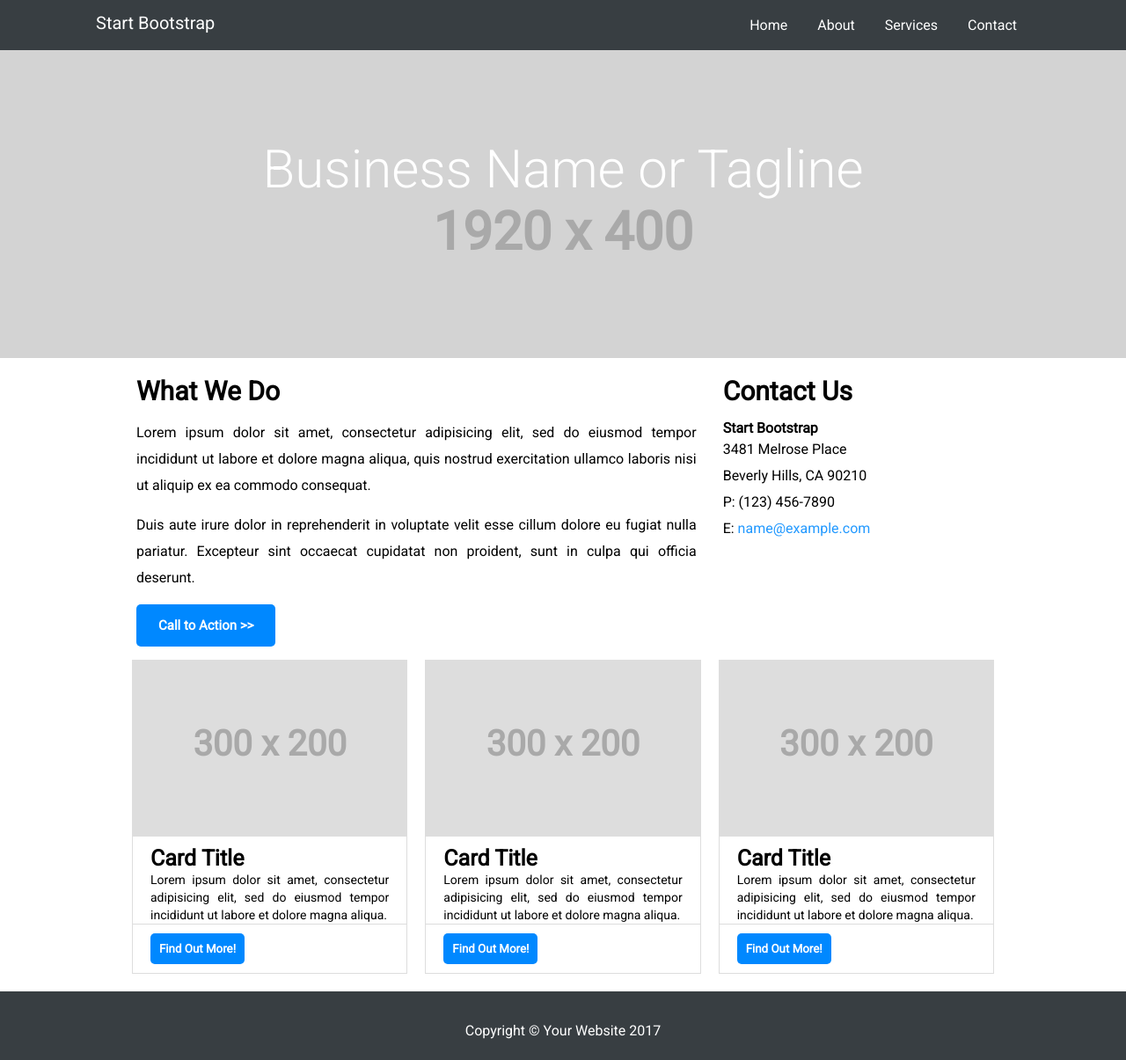
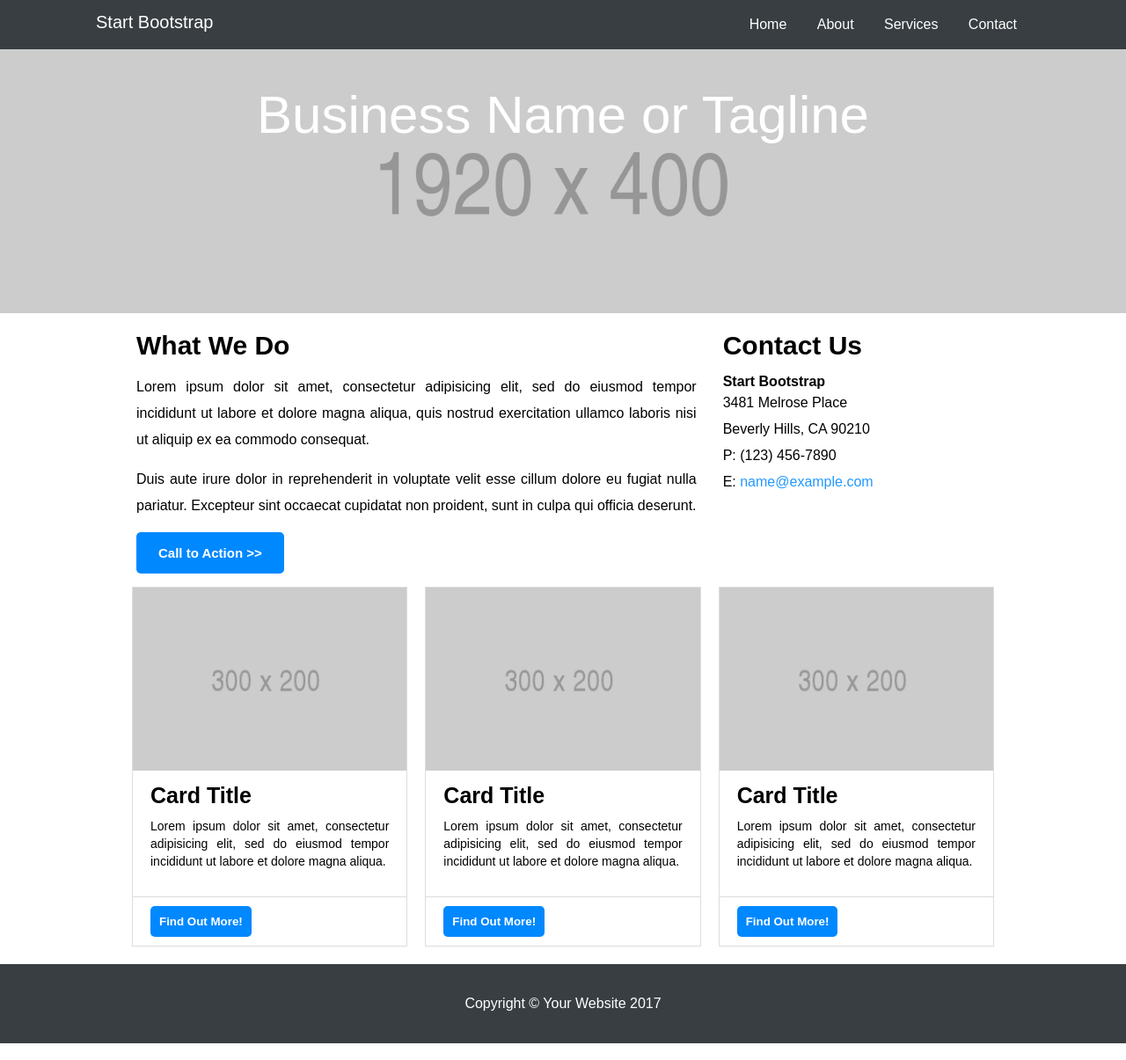
Before and after one commit to JessicaMP/Mi-pagina, a plain HTML site: page index.html in a window 1280 px wide. Shown: the whole page at 88% size. Drawn offline with Linux system fonts and the light colour scheme.

Commit message:
Agregando imagenes

```diff
--- a/css/main.css
+++ b/css/main.css
@@ -1,7 +1,7 @@
 /* Reset */
 * {
   box-sizing: border-box;
-  font-family: 'Roboto', sans-serif;
+  font-family: 'Monserrat', sans-serif;
   margin: 0;
 }
 /*Grid*/
@@ -192,25 +192,20 @@ ul {
 }
 
 .back {
-  background-color: lightgray;
   width: 100%;
-  height: 350px;
+  background-image: url('../assets/images/background.png');
+  background-size: cover;
+  background-position: center center;
+  display: table;
+  height: 300px;
 }
 
-h2, h1 {
+.back h2 {
+  font-weight: lighter;
   text-align: center;
   font-size: 60px;
-}
-
-h2 {
-  font-weight: lighter;
-  padding-top: 100px;
-}
-
-h1 {
-  font-weight: bold;
-  color: darkgray;
-  transform: translateY(-200%);
+  display: table-cell;
+  vertical-align: middle;
 }
 
 h3 {
@@ -251,21 +246,19 @@ p {
 }
 
 .image {
-  background-color: #ddd;
   padding: 0;
-  height: 200px;
+  height: auto;
+  width: 100%
 }
 
-.image h1 {
-  transform: translateY(150%);
-  font-size: 40px;
+.image img {
+  width: 100%;
 }
 
 .card p {
-  font-size: 14px;
-  line-height: 20px;
-  padding-top: 10px;
-  padding-bottom: 30px;
+  font-size: 20px;
+  line-height: 25px;
+  padding: 10px 20px 30px;
 }
 
 .btn {
@@ -273,13 +266,13 @@ p {
   padding: 10px 0;
 }
 
-h4, .card p, button {
+h4, button {
   padding: 0 20px;
 }
 
 h4 {
   padding-top: 10px;
-  font-size: 25px;
+  font-size: 30px;
 }
 
 .footer p {
@@ -311,7 +304,7 @@ button {
   section {
     overflow: auto;
     display: flex;
-}
+  }
 
   .view-mobile {
     display: none;
@@ -322,25 +315,21 @@ button {
   }
 
   .back {
-    background-color: lightgray;
     width: 100%;
-    height: 350px;
+    background-image: url('../assets/images/background.png');
+    background-size: cover;
+    background-position: center center;
+    height: 300px;
+    display: table;
   }
 
-  h2, h1 {
+  .back h2 {
+    font-weight: lighter;
     text-align: center;
     font-size: 60px;
-  }
-
-  h2 {
-    font-weight: lighter;
-    padding-top: 100px;
-  }
-
-  h1 {
-    font-weight: bold;
-    color: darkgray;
-    transform: translateY(0%);
+    display: table-cell;
+    padding-top: 40px;
+    vertical-align: sub;
   }
 
   h3 {
@@ -385,21 +374,18 @@ button {
   }
 
   .image {
-    background-color: #ddd;
     padding: 0;
-    height: 200px;
+    height: auto;
   }
 
-  .image h1 {
-    transform: translateY(150%);
-    font-size: 40px;
+  .image img {
+    width: 100%;
   }
 
   .card p {
     font-size: 14px;
     line-height: 20px;
-    padding-top: 10px;
-    padding-bottom: 30px;
+    padding: 10px 20px 30px;
   }
 
   .btn {
@@ -407,7 +393,7 @@ button {
     padding: 10px 0;
   }
 
-  h4, .card p, button {
+  h4, button {
     padding: 0 20px;
   }
 
--- a/index.html
+++ b/index.html
@@ -27,7 +27,6 @@
      </nav>
      <div class="back">
        <h2>Business Name or Tagline</h2>
-       <h1>1920 x 400</h1>
      </div>
    </header>
    <section class="container">
@@ -52,7 +51,7 @@
     <section class="container">
       <div class="col-sm-4 col-xs-12 row card">
         <div class="image">
-          <h1>300 x 200</h1>
+          <img src="assets/images/picture.png" alt="Imagen de 300x 200">
         </div>
         <h4>Card Title</h4>
         <p>Lorem ipsum dolor sit amet, consectetur adipisicing elit, sed do eiusmod tempor incididunt ut labore et dolore magna aliqua.</p>
@@ -62,7 +61,7 @@
       </div>
       <div class="col-sm-4 col-xs-12 row card">
         <div class="image">
-          <h1>300 x 200</h1>
+          <img src="assets/images/picture.png" alt="Imagen de 300x 200">
         </div>
         <h4>Card Title</h4>
         <p>Lorem ipsum dolor sit amet, consectetur adipisicing elit, sed do eiusmod tempor incididunt ut labore et dolore magna aliqua.</p>
@@ -72,7 +71,7 @@
       </div>
       <div class="col-sm-4 col-xs-12 row card">
         <div class="image">
-          <h1>300 x 200</h1>
+          <img src="assets/images/picture.png" alt="Imagen de 300x 200">
         </div>
         <h4>Card Title</h4>
         <p>Lorem ipsum dolor sit amet, consectetur adipisicing elit, sed do eiusmod tempor incididunt ut labore et dolore magna aliqua.</p>
```
Also changed, not shown: assets/images/background.png (added), assets/images/baground.jpg (deleted), assets/images/picture.png (added).
